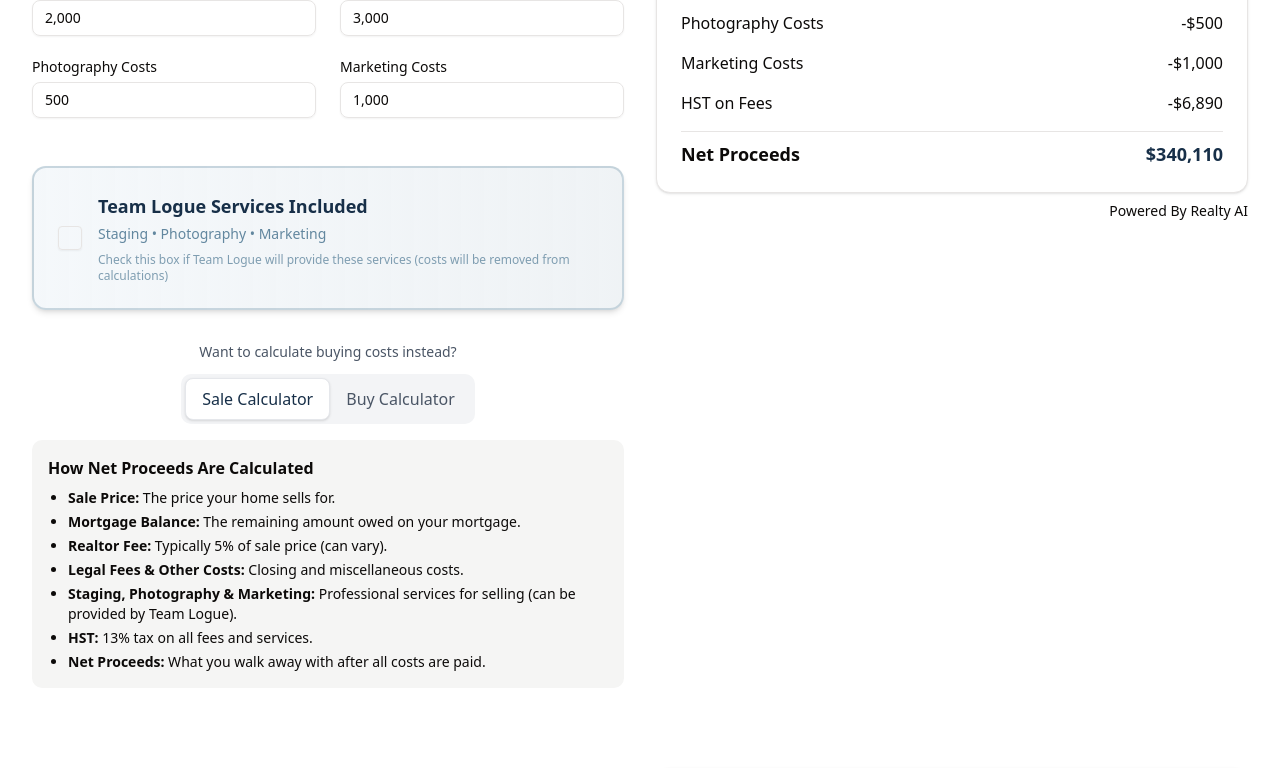
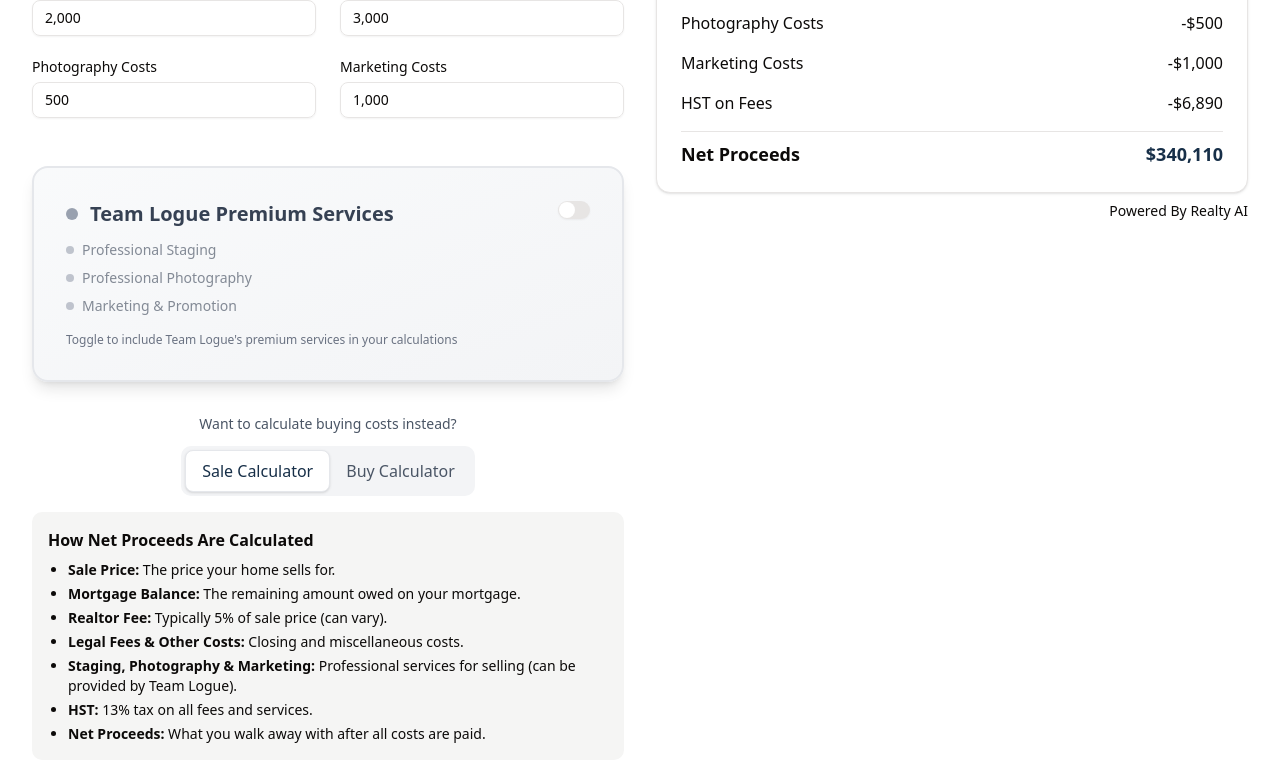
Before and after one commit to nathansmith-ux/calcs, a Next.js app: page / in a window 1280 px wide. Shown: the part 3195-3963 px from the top of the page. Built offline with nearby package versions, Linux system fonts and the light colour scheme.

Commit message:
team logue addition more apparent

```diff
--- a/components/calculators/BuyAndSellCalculator.tsx
+++ b/components/calculators/BuyAndSellCalculator.tsx
@@ -302,10 +302,11 @@ function BuyAndSellCalculator() {
                     }}
                   />
                 </div>
-                <div>
-                  <Label className={state.teamLogueProvides ? "line-through text-muted-foreground" : ""}>Staging Costs</Label>
+                <div className={`transition-all duration-300 ${state.teamLogueProvides ? 'opacity-40' : 'opacity-100'}`}>
+                  <Label className={state.teamLogueProvides ? "text-muted-foreground" : ""}>Staging Costs</Label>
+                  <div className="relative">
                     <Input
-                    className={`mt-2 ${state.teamLogueProvides ? "line-through text-muted-foreground opacity-50" : ""}`}
+                      className={`mt-2 transition-all duration-300 ${state.teamLogueProvides ? "bg-gray-50 border-gray-200 text-muted-foreground" : ""}`}
                       type="text"
                       placeholder="$3,000"
                       value={state.stagingCosts ? Number(state.stagingCosts).toLocaleString("en-US", { maximumFractionDigits: 0 }) : ''}
@@ -316,13 +317,23 @@ function BuyAndSellCalculator() {
                       disabled={state.teamLogueProvides}
                     />
                     {state.teamLogueProvides && (
-                    <div className="mt-1 text-xs text-brand-fourth font-medium">✓ Included with Team Logue</div>
+                      <div className="absolute inset-0 bg-brand-primary/5 border-2 border-brand-primary/20 rounded-md flex items-center justify-center">
+                        <span className="text-brand-primary font-semibold text-sm">✓ INCLUDED</span>
+                      </div>
                     )}
                   </div>
-                <div>
-                  <Label className={state.teamLogueProvides ? "line-through text-muted-foreground" : ""}>Photography Costs</Label>
+                  {state.teamLogueProvides && (
+                    <div className="mt-1 text-xs text-brand-fourth font-medium flex items-center space-x-1">
+                      <span className="w-2 h-2 bg-brand-fourth rounded-full"></span>
+                      <span>Professional staging included</span>
+                    </div>
+                  )}
+                </div>
+                <div className={`transition-all duration-300 ${state.teamLogueProvides ? 'opacity-40' : 'opacity-100'}`}>
+                  <Label className={state.teamLogueProvides ? "text-muted-foreground" : ""}>Photography Costs</Label>
+                  <div className="relative">
                     <Input
-                    className={`mt-2 ${state.teamLogueProvides ? "line-through text-muted-foreground opacity-50" : ""}`}
+                      className={`mt-2 transition-all duration-300 ${state.teamLogueProvides ? "bg-gray-50 border-gray-200 text-muted-foreground" : ""}`}
                       type="text"
                       placeholder="$500"
                       value={state.photographyCosts ? Number(state.photographyCosts).toLocaleString("en-US", { maximumFractionDigits: 0 }) : ''}
@@ -333,13 +344,23 @@ function BuyAndSellCalculator() {
                       disabled={state.teamLogueProvides}
                     />
                     {state.teamLogueProvides && (
-                    <div className="mt-1 text-xs text-brand-fourth font-medium">✓ Included with Team Logue</div>
+                      <div className="absolute inset-0 bg-brand-primary/5 border-2 border-brand-primary/20 rounded-md flex items-center justify-center">
+                        <span className="text-brand-primary font-semibold text-sm">✓ INCLUDED</span>
+                      </div>
                     )}
                   </div>
-                <div>
-                  <Label className={state.teamLogueProvides ? "line-through text-muted-foreground" : ""}>Marketing Costs</Label>
+                  {state.teamLogueProvides && (
+                    <div className="mt-1 text-xs text-brand-fourth font-medium flex items-center space-x-1">
+                      <span className="w-2 h-2 bg-brand-fourth rounded-full"></span>
+                      <span>Professional photography included</span>
+                    </div>
+                  )}
+                </div>
+                <div className={`transition-all duration-300 ${state.teamLogueProvides ? 'opacity-40' : 'opacity-100'}`}>
+                  <Label className={state.teamLogueProvides ? "text-muted-foreground" : ""}>Marketing Costs</Label>
+                  <div className="relative">
                     <Input
-                    className={`mt-2 ${state.teamLogueProvides ? "line-through text-muted-foreground opacity-50" : ""}`}
+                      className={`mt-2 transition-all duration-300 ${state.teamLogueProvides ? "bg-gray-50 border-gray-200 text-muted-foreground" : ""}`}
                       type="text"
                       placeholder="$1,000"
                       value={state.marketingCosts ? Number(state.marketingCosts).toLocaleString("en-US", { maximumFractionDigits: 0 }) : ''}
@@ -350,30 +371,91 @@ function BuyAndSellCalculator() {
                       disabled={state.teamLogueProvides}
                     />
                     {state.teamLogueProvides && (
-                    <div className="mt-1 text-xs text-brand-fourth font-medium">✓ Included with Team Logue</div>
+                      <div className="absolute inset-0 bg-brand-primary/5 border-2 border-brand-primary/20 rounded-md flex items-center justify-center">
+                        <span className="text-brand-primary font-semibold text-sm">✓ INCLUDED</span>
+                      </div>
+                    )}
+                  </div>
+                  {state.teamLogueProvides && (
+                    <div className="mt-1 text-xs text-brand-fourth font-medium flex items-center space-x-1">
+                      <span className="w-2 h-2 bg-brand-fourth rounded-full"></span>
+                      <span>Marketing & promotion included</span>
+                    </div>
                   )}
                 </div>
               </div>
 
-              {/* Team Logue Checkbox - Updated with brand colors */}
-              <div className="mt-8 mb-6 p-4 md:p-6 bg-gradient-to-r from-brand-fifth/20 to-brand-fourth/10 border-2 border-brand-fourth/30 rounded-xl shadow-md">
-                <div className="flex items-center space-x-4">
-                  <Checkbox
+              {/* Team Logue Switch - Enhanced Visual Design */}
+              <div className={`mt-8 mb-6 p-6 md:p-8 rounded-2xl shadow-lg transition-all duration-300 ${
+                state.teamLogueProvides
+                  ? 'bg-gradient-to-br from-brand-primary/10 via-brand-fourth/5 to-brand-fifth/15 border-2 border-brand-primary/40'
+                  : 'bg-gradient-to-br from-gray-50 to-gray-100 border-2 border-gray-200'
+              }`}>
+                <div className="flex items-start justify-between">
+                  <div className="flex-1">
+                    <div className="flex items-center space-x-3 mb-3">
+                      <div className={`w-3 h-3 rounded-full ${state.teamLogueProvides ? 'bg-brand-primary animate-pulse' : 'bg-gray-400'}`}></div>
+                      <h3 className={`text-xl font-bold transition-colors duration-300 ${
+                        state.teamLogueProvides ? 'text-brand-primary' : 'text-gray-700'
+                      }`}>
+                        Team Logue Premium Services
+                      </h3>
+                    </div>
+
+                    <div className="space-y-2 mb-4">
+                      <div className={`flex items-center space-x-2 transition-all duration-300 ${
+                        state.teamLogueProvides ? 'opacity-100' : 'opacity-60'
+                      }`}>
+                        <div className={`w-2 h-2 rounded-full ${state.teamLogueProvides ? 'bg-brand-fourth' : 'bg-gray-400'}`}></div>
+                        <span className="text-sm font-medium text-gray-700">Professional Staging</span>
+                        {state.teamLogueProvides && (
+                          <span className="text-xs bg-brand-fourth/20 text-brand-fourth px-2 py-1 rounded-full font-medium">
+                            INCLUDED
+                          </span>
+                        )}
+                      </div>
+                      <div className={`flex items-center space-x-2 transition-all duration-300 ${
+                        state.teamLogueProvides ? 'opacity-100' : 'opacity-60'
+                      }`}>
+                        <div className={`w-2 h-2 rounded-full ${state.teamLogueProvides ? 'bg-brand-fourth' : 'bg-gray-400'}`}></div>
+                        <span className="text-sm font-medium text-gray-700">Professional Photography</span>
+                        {state.teamLogueProvides && (
+                          <span className="text-xs bg-brand-fourth/20 text-brand-fourth px-2 py-1 rounded-full font-medium">
+                            INCLUDED
+                          </span>
+                        )}
+                      </div>
+                      <div className={`flex items-center space-x-2 transition-all duration-300 ${
+                        state.teamLogueProvides ? 'opacity-100' : 'opacity-60'
+                      }`}>
+                        <div className={`w-2 h-2 rounded-full ${state.teamLogueProvides ? 'bg-brand-fourth' : 'bg-gray-400'}`}></div>
+                        <span className="text-sm font-medium text-gray-700">Marketing & Promotion</span>
+                        {state.teamLogueProvides && (
+                          <span className="text-xs bg-brand-fourth/20 text-brand-fourth px-2 py-1 rounded-full font-medium">
+                            INCLUDED
+                          </span>
+                        )}
+                      </div>
+                    </div>
+                    <p className={`text-xs transition-colors duration-300 ${
+                      state.teamLogueProvides ? 'text-brand-primary/80' : 'text-gray-500'
+                    }`}>
+                      {state.teamLogueProvides
+                        ? "Premium services included at no additional cost. Professional staging, photography, and marketing to maximize your sale price."
+                        : "Toggle to include Team Logue's premium services in your calculations"
+                      }
+                    </p>
+                  </div>
+
+                  <div className="ml-4">
+                    <Switch
                       id="team-logue-provides"
                       checked={state.teamLogueProvides}
-                    onCheckedChange={(checked) => dispatch({ type: 'SET_TEAM_LOGUE_PROVIDES', payload: checked as boolean })}
-                    className="h-6 w-6 data-[state=checked]:bg-brand-primary data-[state=checked]:border-brand-primary"
+                      onCheckedChange={(checked) => dispatch({ type: 'SET_TEAM_LOGUE_PROVIDES', payload: checked })}
+                      className={`data-[state=checked]:bg-brand-primary transition-all duration-300 ${
+                        state.teamLogueProvides ? 'scale-110' : 'scale-100'
+                      }`}
                     />
-                  <div className="flex flex-col">
-                    <Label htmlFor="team-logue-provides" className="text-lg font-bold text-brand-primary">
-                      Team Logue Services Included
-                    </Label>
-                    <span className="text-sm text-brand-fourth mt-1">
-                      Staging • Photography • Marketing
-                    </span>
-                    <span className="text-xs text-brand-fourth/80 mt-2">
-                      Check this box if Team Logue will provide these services (costs will be removed from calculations)
-                    </span>
                   </div>
                 </div>
               </div>
@@ -591,18 +673,58 @@ function BuyAndSellCalculator() {
                       <span>Other Costs</span>
                       <span>-${sell.other.toLocaleString("en-US", { maximumFractionDigits: 0 })}</span>
                     </div>
+                    {!state.teamLogueProvides && (
+                      <>
                         <div className="flex justify-between">
-                      <span className={state.teamLogueProvides ? "line-through text-muted-foreground" : ""}>Staging Costs</span>
-                      <span className={state.teamLogueProvides ? "line-through text-muted-foreground" : ""}>-${sell.staging.toLocaleString("en-US", { maximumFractionDigits: 0 })}</span>
+                          <span>Staging Costs</span>
+                          <span>-${sell.staging.toLocaleString("en-US", { maximumFractionDigits: 0 })}</span>
                         </div>
                         <div className="flex justify-between">
-                      <span className={state.teamLogueProvides ? "line-through text-muted-foreground" : ""}>Photography Costs</span>
-                      <span className={state.teamLogueProvides ? "line-through text-muted-foreground" : ""}>-${sell.photography.toLocaleString("en-US", { maximumFractionDigits: 0 })}</span>
+                          <span>Photography Costs</span>
+                          <span>-${sell.photography.toLocaleString("en-US", { maximumFractionDigits: 0 })}</span>
                         </div>
                         <div className="flex justify-between">
-                      <span className={state.teamLogueProvides ? "line-through text-muted-foreground" : ""}>Marketing Costs</span>
-                      <span className={state.teamLogueProvides ? "line-through text-muted-foreground" : ""}>-${sell.marketing.toLocaleString("en-US", { maximumFractionDigits: 0 })}</span>
+                          <span>Marketing Costs</span>
+                          <span>-${sell.marketing.toLocaleString("en-US", { maximumFractionDigits: 0 })}</span>
                         </div>
+                      </>
+                    )}
+                    {state.teamLogueProvides && (
+                      <div className="bg-brand-primary/10 border border-brand-primary/30 rounded-lg p-3 mb-2">
+                        <div className="flex items-center justify-between text-brand-primary font-semibold">
+                          <span className="flex items-center space-x-2">
+                            <span className="w-2 h-2 bg-brand-fourth rounded-full"></span>
+                            <span>Team Logue Services</span>
+                          </span>
+                          <span className="text-sm">INCLUDED</span>
+                        </div>
+                        <div className="text-xs text-brand-primary/80 mt-1 mb-2">
+                          Staging • Photography • Marketing
+                        </div>
+                        <div className="text-xs text-brand-primary/70 space-y-1 border-t border-brand-primary/20 pt-2">
+                          <div className="flex justify-between">
+                            <span>Staging Cost Saved:</span>
+                            <span className="font-medium">${Number(state.stagingCosts).toLocaleString("en-US", { maximumFractionDigits: 0 })}</span>
+                          </div>
+                          <div className="flex justify-between">
+                            <span>Photography Cost Saved:</span>
+                            <span className="font-medium">${Number(state.photographyCosts).toLocaleString("en-US", { maximumFractionDigits: 0 })}</span>
+                          </div>
+                          <div className="flex justify-between">
+                            <span>Marketing Cost Saved:</span>
+                            <span className="font-medium">${Number(state.marketingCosts).toLocaleString("en-US", { maximumFractionDigits: 0 })}</span>
+                          </div>
+                          <div className="flex justify-between border-t border-brand-primary/20 pt-1">
+                            <span>HST Cost Saved:</span>
+                            <span className="font-medium">${((Number(state.stagingCosts) + Number(state.photographyCosts) + Number(state.marketingCosts)) * 0.13).toLocaleString("en-US", { maximumFractionDigits: 0 })}</span>
+                          </div>
+                          <div className="flex justify-between font-semibold text-brand-primary">
+                            <span>Total Cost Saved:</span>
+                            <span>${(Number(state.stagingCosts) + Number(state.photographyCosts) + Number(state.marketingCosts) + (Number(state.stagingCosts) + Number(state.photographyCosts) + Number(state.marketingCosts)) * 0.13).toLocaleString("en-US", { maximumFractionDigits: 0 })}</span>
+                          </div>
+                        </div>
+                      </div>
+                    )}
                     <div className="flex justify-between">
                       <span>HST on Fees</span>
                       <span>-${sell.totalHST.toLocaleString("en-US", { maximumFractionDigits: 0 })}</span>
```
Lines whose indentation alone changed are shown as unchanged.
